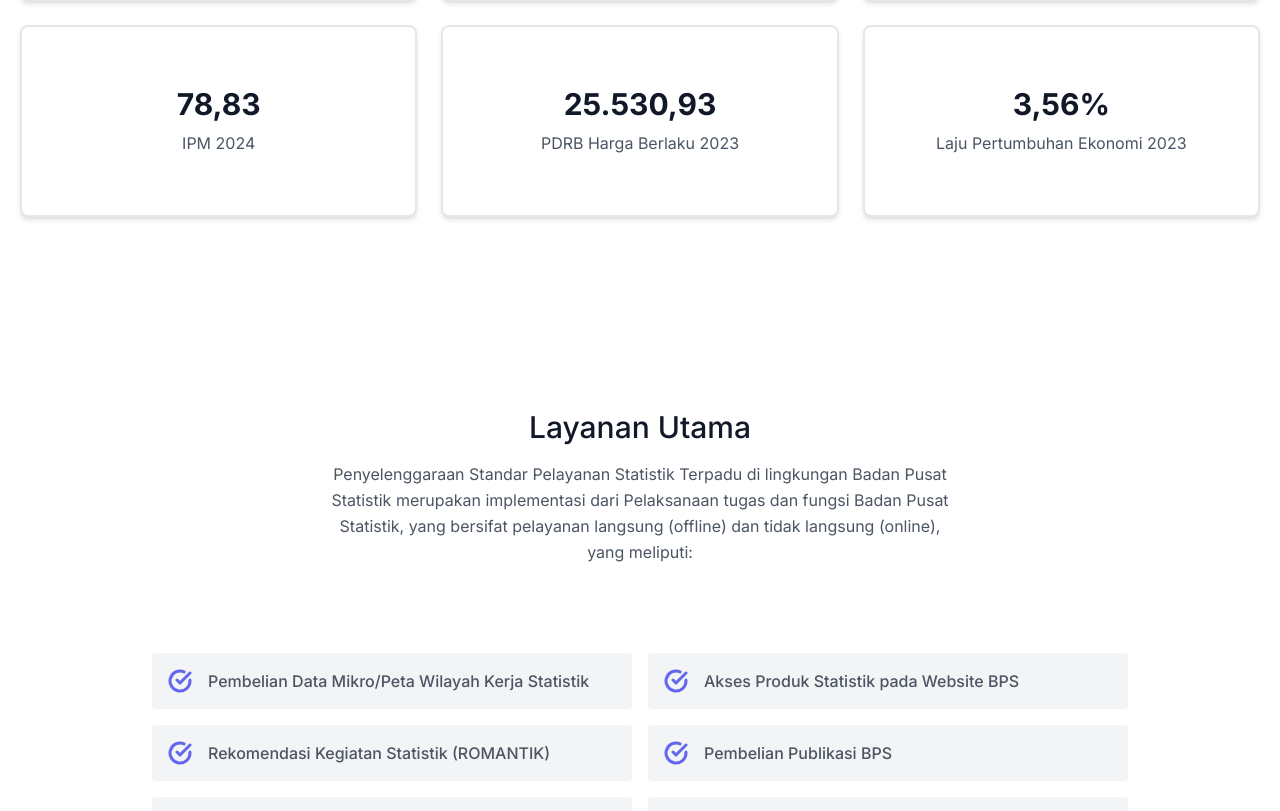
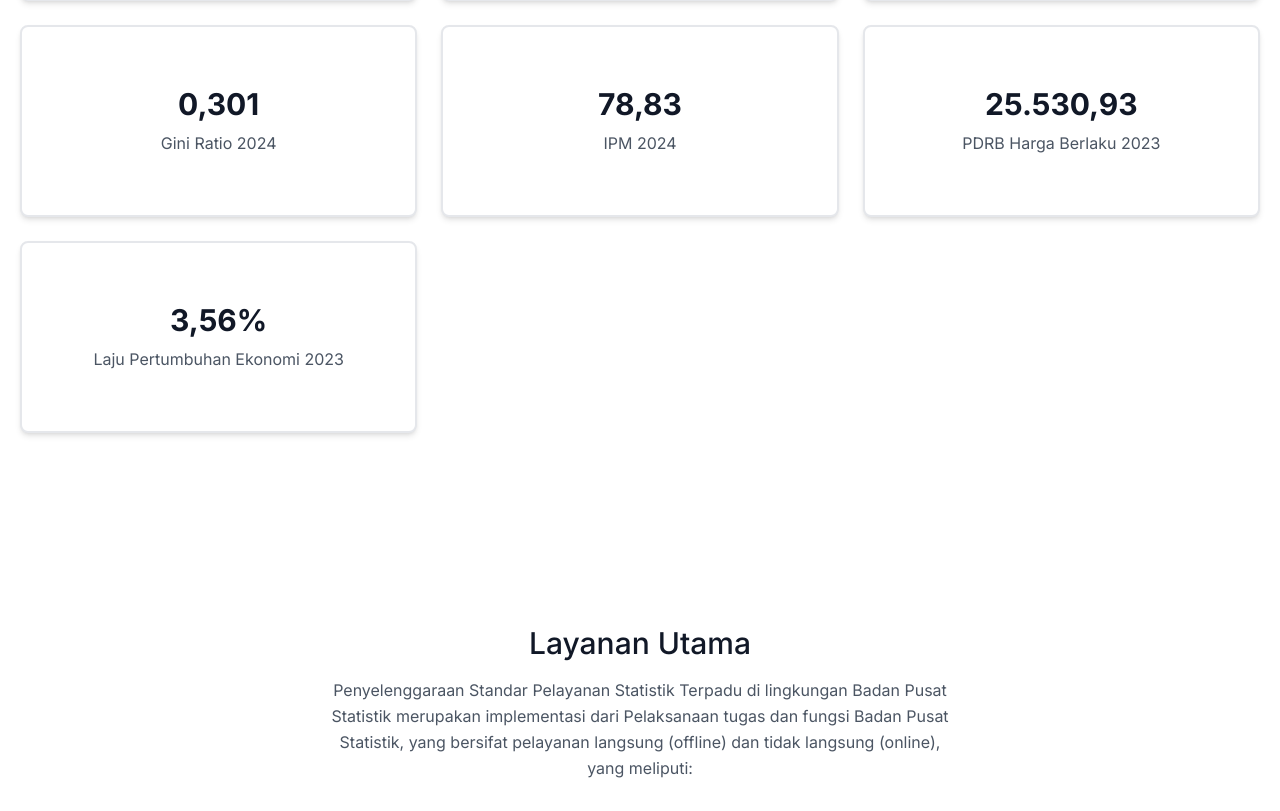
Before and after one commit to zendaokaofficial/pst-from-anywhere, a Next.js app: page / in a window 1280 px wide. Shown: the part 1461-2272 px from the top of the page. Built offline with nearby package versions, Linux system fonts and the light colour scheme.

Commit message:
Update Content.jsx
Penambahan Gini Ratio

```diff
--- a/src/app/components/Content.jsx
+++ b/src/app/components/Content.jsx
@@ -25,6 +25,10 @@ const StatsSection = () => {
     {
       title: "Persentase Penduduk Miskin 2024",
       value: "4,40%"
+    },
+    {
+      title: "Gini Ratio 2024",
+      value: "0,301"
     },
     {
       title: "IPM 2024",
```
